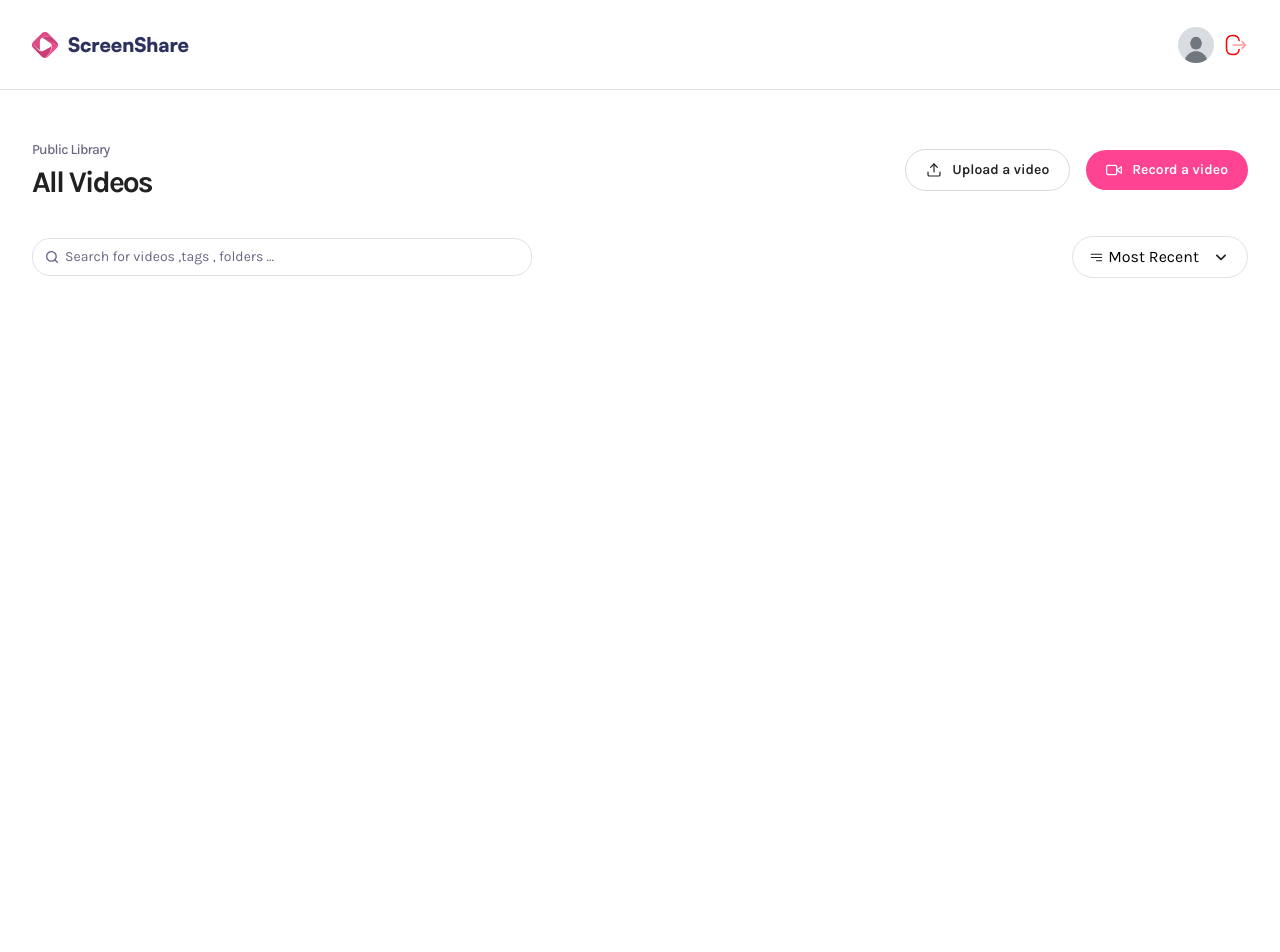
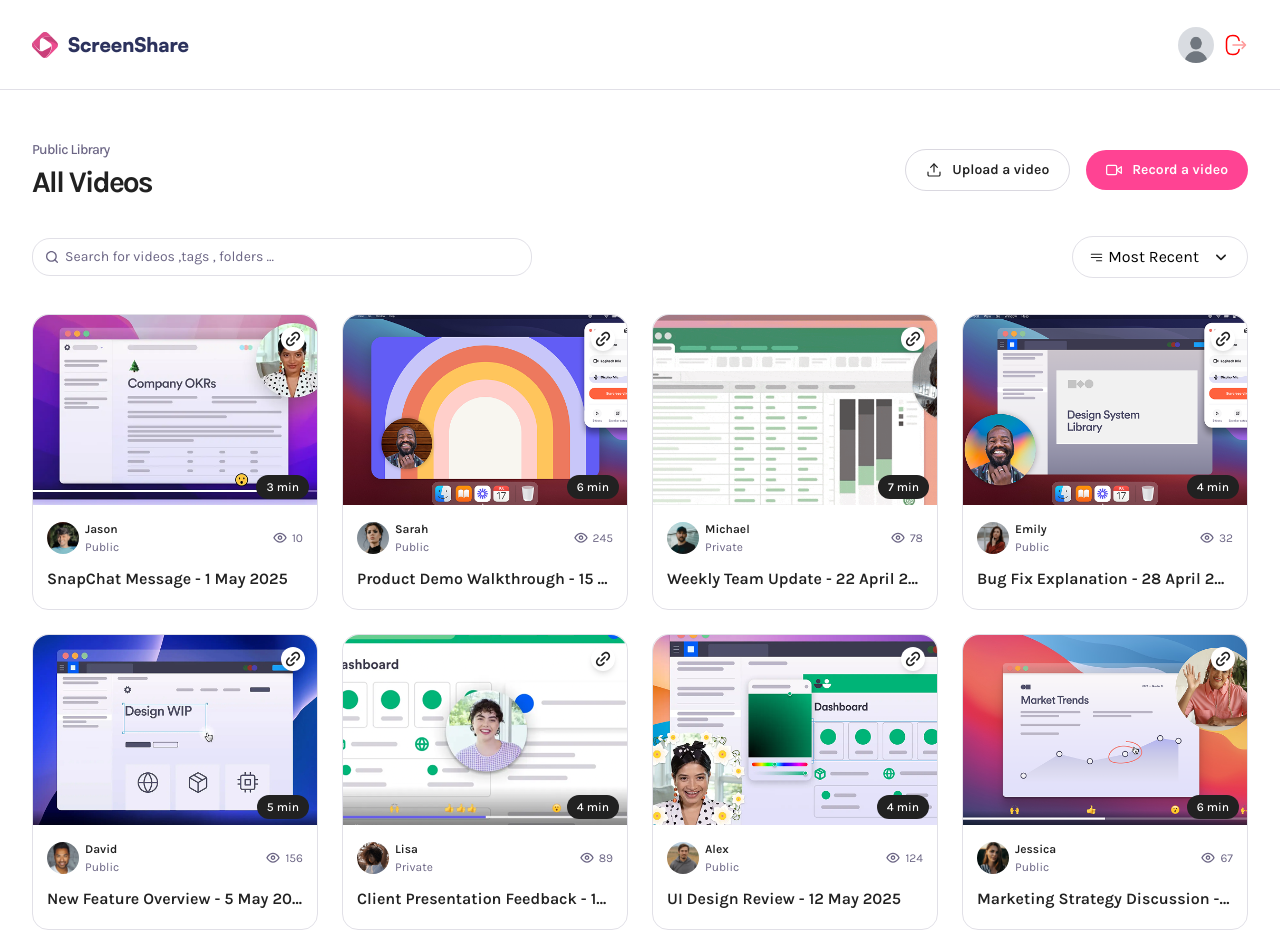
Before and after one commit to ritesh1601/Screen-Recoder, a Next.js app: page / in a window 1280 px wide. Shown: the top 952 px of the page. Before the commit the page ends 890 px from the top, so only its background shows below. Built offline with nearby package versions, Linux system fonts and the light colour scheme.

Commit message:
Video Page
Home and profile routes are now filled with small group of tabs after hovering over dummy recorded video data ,  small tabs are video blocks

```diff
--- a/app/(root)/page.tsx
+++ b/app/(root)/page.tsx
@@ -1,11 +1,32 @@
 import React from 'react'
+import VideoCard from "@/components/VideoCard";
 import Header from "@/components/Header"
+import {dummyCards} from "@/constants";
+
 const Page = () => {
-  return (
-    <main className="wrapper page">
-        <Header title="All Videos" subHeader="Public Library"/>
-    </main>
-  )
+    const DateToday = new Date();
+
+    return (
+        <main className="wrapper page ">
+            <Header title="All Videos" subHeader="Public Library" />
+            <div className="video-grid">
+                {dummyCards.map((card) => (
+                    <VideoCard key={card.id} {...card }/>
+                ))}
+                <VideoCard
+                    id="1"
+                    title="Sample Video Card"
+                    thumbnail="/assets/samples/thumbnail (1).png"
+                    createdAt={DateToday}
+                    userImage="/assets/images/dummy.jpg"
+                    userName="Ritesh"
+                    views={11}
+                    visibility="public"
+                    duration={100}
+                />
+            </div>
+        </main>
+    );
 }
 
 export default Page
--- a/app/(root)/profile/[id]/page.tsx
+++ b/app/(root)/profile/[id]/page.tsx
@@ -1,11 +1,17 @@
 import React from 'react'
 import Header from "@/components/Header";
+import {dummyCards} from "@/constants";
+import VideoCard from "@/components/VideoCard";
 const Page =async ({params}:ParamsWithSearch) => {
     const {id} =  await params;
     return (
         <div className="wrapper page">
             <Header subHeader="riteshsaini1601@gmail.com" title="Ritesh Saini" userImg="/assets/images/dummy.jpg"/>
-            <h1 className="font-karla text-2xl">USER ID : {id}</h1>
+            <section className="video-grid">
+                {dummyCards.map((card) => (
+                    <VideoCard key={card.id} {...card }/>
+                ))}
+            </section>
         </div>
     )
 }
--- /dev/null
+++ b/app/(root)/video/[videoId]/page.tsx
@@ -0,0 +1,10 @@
+import React from 'react'
+
+const Page = () => {
+    return (
+        <main className="wrapper page">
+            Video Details Page
+        </main>
+    )
+}
+export default Page
--- /dev/null
+++ b/components/VideoCard.tsx
@@ -0,0 +1,84 @@
+"use client"
+
+import Link from "next/link";
+import Image from "next/image";
+
+declare interface VideoCardProps {
+    id: string;
+    title: string;
+    thumbnail: string;
+    createdAt: Date;
+    userImage: string;
+    userName: string;
+    views: number;
+    visibility: string;
+    duration: number | null;
+}
+
+const VideoCard = ({
+                       id,
+                       title,
+                       thumbnail,
+                       createdAt,
+                       userImage,
+                       userName,
+                       views,
+                       visibility,
+                       duration,
+                   }: VideoCardProps) => {
+    return (
+        <Link href={`/video/${id}`} className="video-card">
+            <Image
+                src={thumbnail}
+                alt={`${title} Thumbnail`}
+                width={290}
+                height={160}
+                className="thumbnail"
+            />
+            <article>
+                <div>
+                    <figure>
+                        <Image
+                            src={userImage || `/assets/images/dummy.jpg`}
+                            alt="avatar"
+                            width={32}
+                            height={32}
+                            className="rounded-full aspect-square"
+                        />
+                        <figcaption>
+                            <h3>{userName}</h3>
+                            <p>{visibility}</p>
+                        </figcaption>
+                    </figure>
+                    <aside>
+                        <Image
+                            src="/assets/icons/eye.svg"
+                            alt="views"
+                            width={16}
+                            height={16}
+                        />
+                        <span>{views}</span>
+                    </aside>
+                </div>
+                <h2>
+                    {title} -{" "}
+                    {createdAt.toLocaleDateString("en-IN", {
+                        year: "numeric",
+                        month: "long",
+                        day: "numeric",
+                    })}
+                </h2>
+            </article>
+            <button onClick={() => {}} className="copy-btn">
+                <Image src="/assets/icons/link.svg" alt="copy" width={20} height={20} />
+            </button>
+            {duration && (
+                <div className="duration">
+                    {Math.ceil(duration / 60)} min
+                </div>
+            )}
+        </Link>
+    );
+};
+
+export default VideoCard;
--- a/constants/index.ts
+++ b/constants/index.ts
@@ -53,8 +53,8 @@
     title: "SnapChat Message",
     thumbnail: "/assets/samples/thumbnail (1).png",
     createdAt: new Date("2025-05-01"),
-    userImg: "/assets/images/jason.png",
-    username: "Jason",
+    userImage: "/assets/images/jason.png",
+    userName: "Jason",
     views: 10,
     visibility: "public",
     duration: 156,
@@ -64,8 +64,8 @@
     title: "Product Demo Walkthrough",
     thumbnail: "/assets/samples/thumbnail (2).png",
     createdAt: new Date("2025-04-15"),
-    userImg: "/assets/images/sarah.png",
-    username: "Sarah",
+    userImage: "/assets/images/sarah.png",
+    userName: "Sarah",
     views: 245,
     visibility: "public",
     duration: 320,
@@ -75,8 +75,8 @@
     title: "Weekly Team Update",
     thumbnail: "/assets/samples/thumbnail (3).png",
     createdAt: new Date("2025-04-22"),
-    userImg: "/assets/images/michael.png",
-    username: "Michael",
+    userImage: "/assets/images/michael.png",
+    userName: "Michael",
     views: 78,
     visibility: "private",
     duration: 412,
@@ -86,8 +86,8 @@
     title: "Bug Fix Explanation",
     thumbnail: "/assets/samples/thumbnail (4).png",
     createdAt: new Date("2025-04-28"),
-    userImg: "/assets/images/emily.png",
-    username: "Emily",
+    userImage: "/assets/images/emily.png",
+    userName: "Emily",
     views: 32,
     visibility: "public",
     duration: 183,
@@ -97,8 +97,8 @@
     title: "New Feature Overview",
     thumbnail: "/assets/samples/thumbnail (5).png",
     createdAt: new Date("2025-05-05"),
-    userImg: "/assets/images/david.png",
-    username: "David",
+    userImage: "/assets/images/david.png",
+    userName: "David",
     views: 156,
     visibility: "public",
     duration: 275,
@@ -108,8 +108,8 @@
     title: "Client Presentation Feedback",
     thumbnail: "/assets/samples/thumbnail (6).png",
     createdAt: new Date("2025-05-10"),
-    userImg: "/assets/images/lisa.png",
-    username: "Lisa",
+    userImage: "/assets/images/lisa.png",
+    userName: "Lisa",
     views: 89,
     visibility: "private",
     duration: 198,
@@ -119,8 +119,8 @@
     title: "UI Design Review",
     thumbnail: "/assets/samples/thumbnail (7).png",
     createdAt: new Date("2025-05-12"),
-    userImg: "/assets/images/alex.png",
-    username: "Alex",
+    userImage: "/assets/images/alex.png",
+    userName: "Alex",
     views: 124,
     visibility: "public",
     duration: 230,
@@ -130,8 +130,8 @@
     title: "Marketing Strategy Discussion",
     thumbnail: "/assets/samples/thumbnail (8).png",
     createdAt: new Date("2025-05-18"),
-    userImg: "/assets/images/jessica.png",
-    username: "Jessica",
+    userImage: "/assets/images/jessica.png",
+    userName: "Jessica",
     views: 67,
     visibility: "public",
     duration: 345,
```
